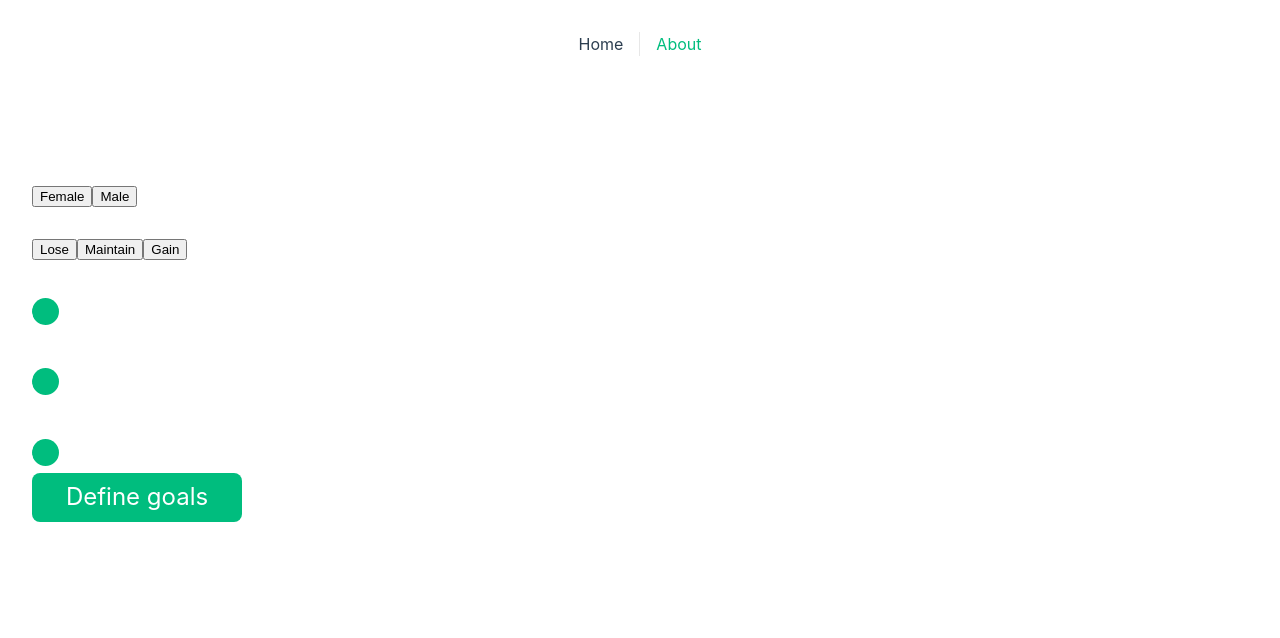
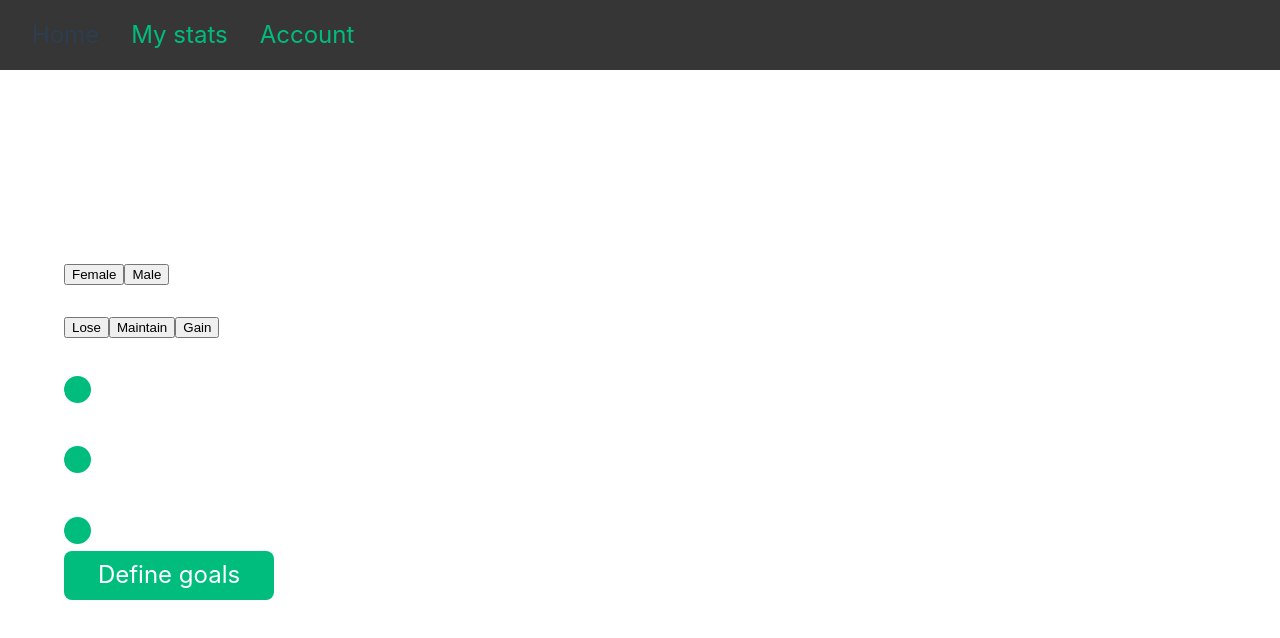
Before and after one commit to youssefdrif/FitnessWebApp, a Vue app: page / in a window 1280 px wide. Shown: the top 638 px of the page. Built offline with nearby package versions, Linux system fonts and the light colour scheme.

Commit message:
Small changes (Navbar, margin...)

```diff
--- a/src/App.vue
+++ b/src/App.vue
@@ -5,9 +5,12 @@ import { RouterLink, RouterView } from 'vue-router'
 <template>
   <header>
     <div class="wrapper">
-      <nav>
-        <RouterLink to="/">Home</RouterLink>
-        <RouterLink to="/about">About</RouterLink>
+      <nav class="navbar">
+        <div class="navbar-text">
+          <RouterLink to="/">Home</RouterLink>
+          <RouterLink to="/about">My stats</RouterLink>
+          <RouterLink to="/about">Account</RouterLink>
+        </div>
       </nav>
     </div>
   </header>
@@ -30,6 +33,17 @@ nav {
   width: 100%;
   font-size: 16px;
   text-align: center;
+  display: flex;
+  align-items: center;
+}
+
+.navbar-text{
+  font-size: 24px;
+}
+
+.navbar {
+  background-color: #363636;
+  height: 70px;
 }
 
 nav a.router-link-exact-active {
@@ -42,8 +56,7 @@ nav a.router-link-exact-active:hover {
 
 nav a {
   display: inline-block;
-  padding: 0 1rem;
-  border-left: 1px solid var(--color-border);
+  margin-left: 32px;
 }
 
 nav a:first-of-type {
--- a/src/assets/main.css
+++ b/src/assets/main.css
@@ -2,7 +2,7 @@
 
 #app {
   margin: 0 auto;
-  padding: 2rem;
+  padding: 0;
   font-weight: normal;
 }
 
--- a/src/components/TheWelcome.vue
+++ b/src/components/TheWelcome.vue
@@ -51,6 +51,7 @@ export default defineComponent({
   flex-direction: column;
   justify-content: center;
   height: 100%;
+  margin-left: 64px;
 }
 
 .rangeInput {
@@ -94,6 +95,7 @@ p {
   font-size: 32px;
   font-weight: 700;
   margin-bottom: 48px;
+  margin-top: 64px;
 }
 
 input[type="range"] {
```
